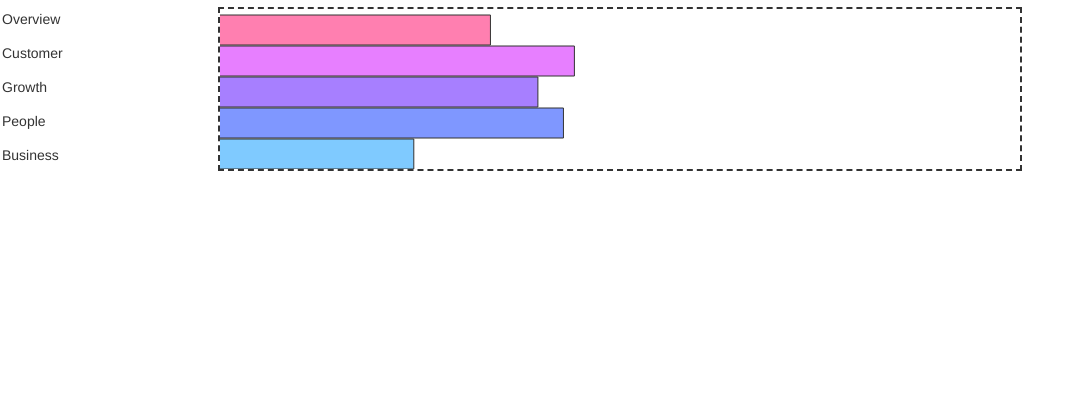
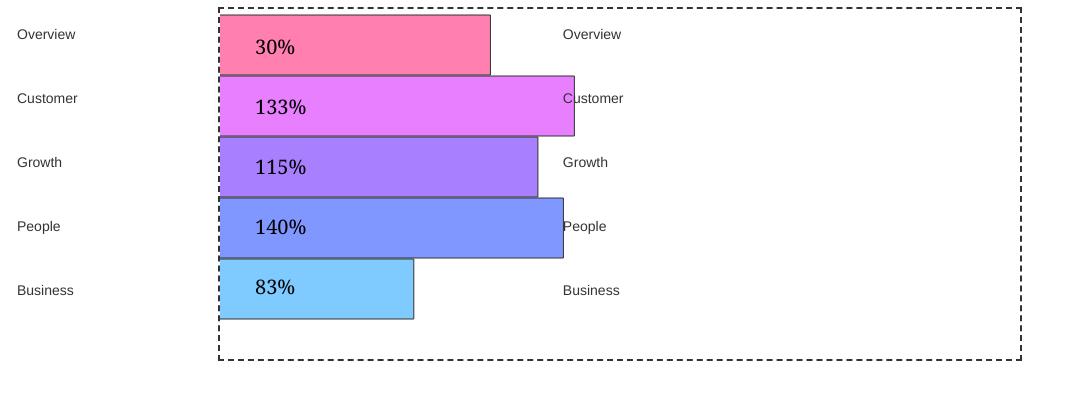
Before and after one commit to Tronman/Codecamp_projects, a plain HTML site: page bar_loader/bar_graph.html in a window 1280 px wide. Shown: the part 63-462 px from the top of the page, without its empty margins (0-1083 px from the left). Drawn offline with nearby package versions, Linux system fonts and the light colour scheme.

Commit message:
working with percent but not right size

```diff
--- a/bar_loader/bar_graph.html
+++ b/bar_loader/bar_graph.html
@@ -11,7 +11,7 @@
     	background: : grey;
     }
     p {
-    	padding: 2px;
+    	padding: 17px;
     }
     canvas {
         border: 2px dashed #333;
@@ -36,8 +36,8 @@
         	<p>People</p>
         	<p>Business</p>
         </div>
-        <div class="col-sm-8">
-            <canvas id="graph" height="160" width="800"></canvas>
+        <div class="col-sm-3">
+            <canvas id="graph" height="350" width="800"></canvas>
             <script type="text/javascript">
             var values = [12, 53, 46, 56, 33];
             window.addEventListener("DOMContentLoaded", buildChart, false);
@@ -69,19 +69,18 @@
                 var renderingArea = (canvas.width) - 20 - (padding * numPoints);
                 // context.font = "20px Georgia";
                 // context.fillText("Hello World!", start / 2, side /2 );
-                context.fillText("hellow text", canvas.width /3 , canvas.height /2);
                 context.rotate(270 * Math.PI / 180);
-                context.translate(-170, -50);
+                context.translate(-320, -50);
                 for (var i = 0; i < values.length; i++) {
                     context.fillStyle = colors[i];
                     var pct = (values[i] / total);
                     var side = renderingArea * pct;
                     context.beginPath();
-                    context.rect(start, 0,30, side + 200);
+                    context.rect(start, 0, 60, side + 200);
                     context.fill();
                     context.font = "20px Georgia";
                     context.stroke();
-                    start = start + 31;
+                    start = start + 61;
 
                 }
                 context.rotate(270 * Math.PI / 180);
@@ -94,14 +93,20 @@
                 context.fillStyle = "#000000";
                 for (var i = 0; i < values.length; i++) {
 
-                    context.fillText(((values[i] / average) * 100).toFixed(0) + "%",  canvas.height/2 , canvas.width/4);
+                    context.fillText(((values[i] / average) * 100).toFixed(0) + "%", start + 20, side + (60 * i));
                   //  console.log(side);
                     console.log(start);
                 }
             }
             </script>
         </div>
-
+        <div class="col-sm-4">
+        	<p>Overview</p>
+        	<p>Customer</p>
+        	<p>Growth</p>
+        	<p>People</p>
+        	<p>Business</p>
+        </div>
     </div>
 </body>
 
```
